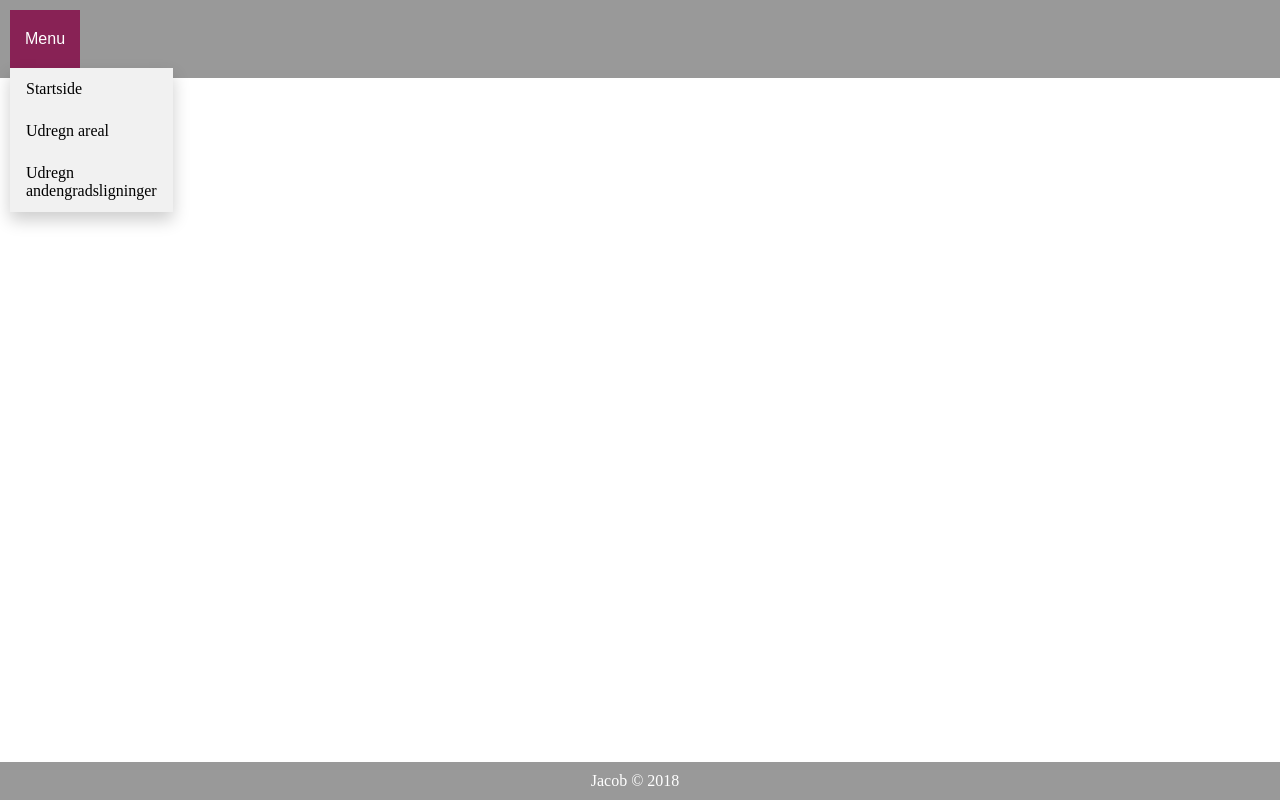
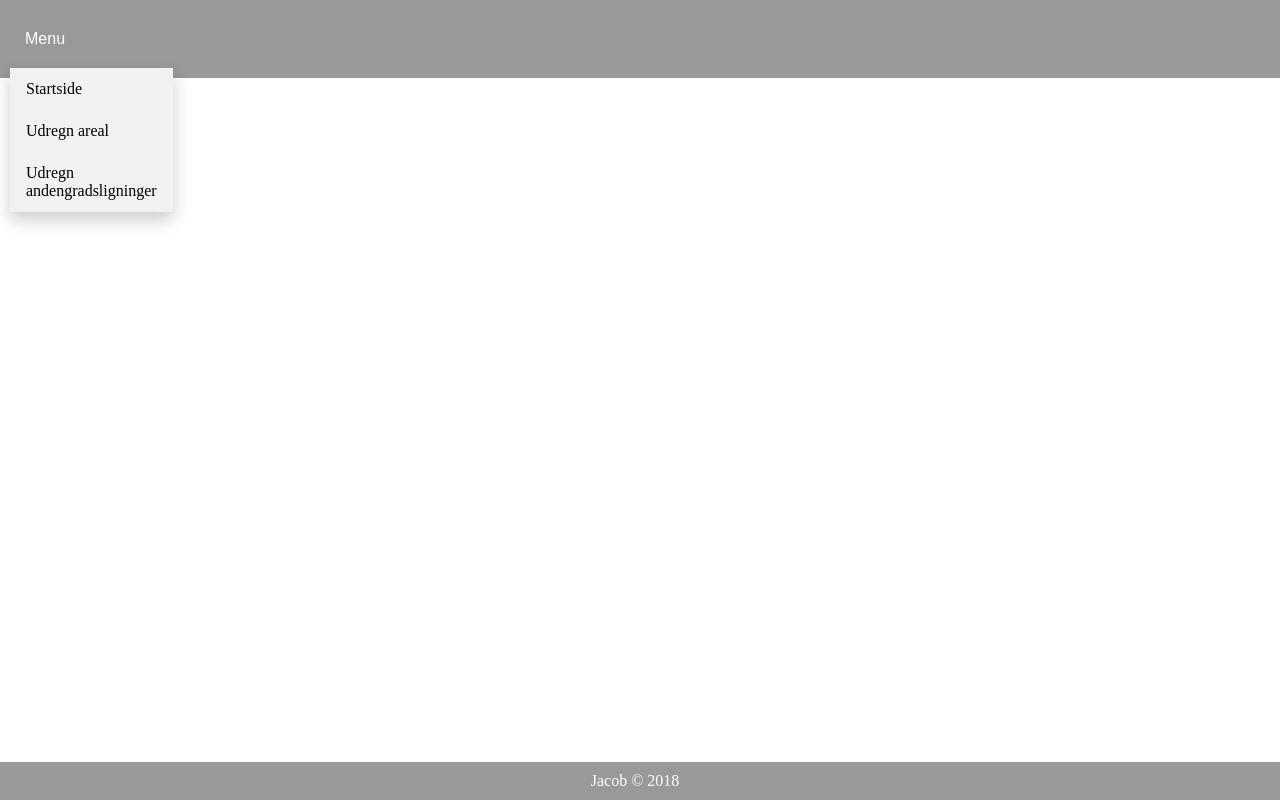
Before and after one commit to JacobPaerre/drabxd, a plain HTML site: page index.html in a window 1280 px wide. Drawn offline with Linux system fonts and the light colour scheme.

Commit message:
Update styles/dropdown.css

```diff
--- a/styles/dropdown.css
+++ b/styles/dropdown.css
@@ -1,6 +1,6 @@
 /* Dropdown Button */
 .dropbtn {
-    background-color: #825;
+    background-color: #999;
     color: white;
     padding: 20px 15px;
     font-size: 16px;
@@ -39,4 +39,4 @@
 .dropdown:hover .dropdown-content {display: block;}
 
 /* Change the background color of the dropdown button when the dropdown content is shown */
-.dropdown:hover .dropbtn {background-color: #825;}
+.dropdown:hover .dropbtn {background-color: #999;}
```
